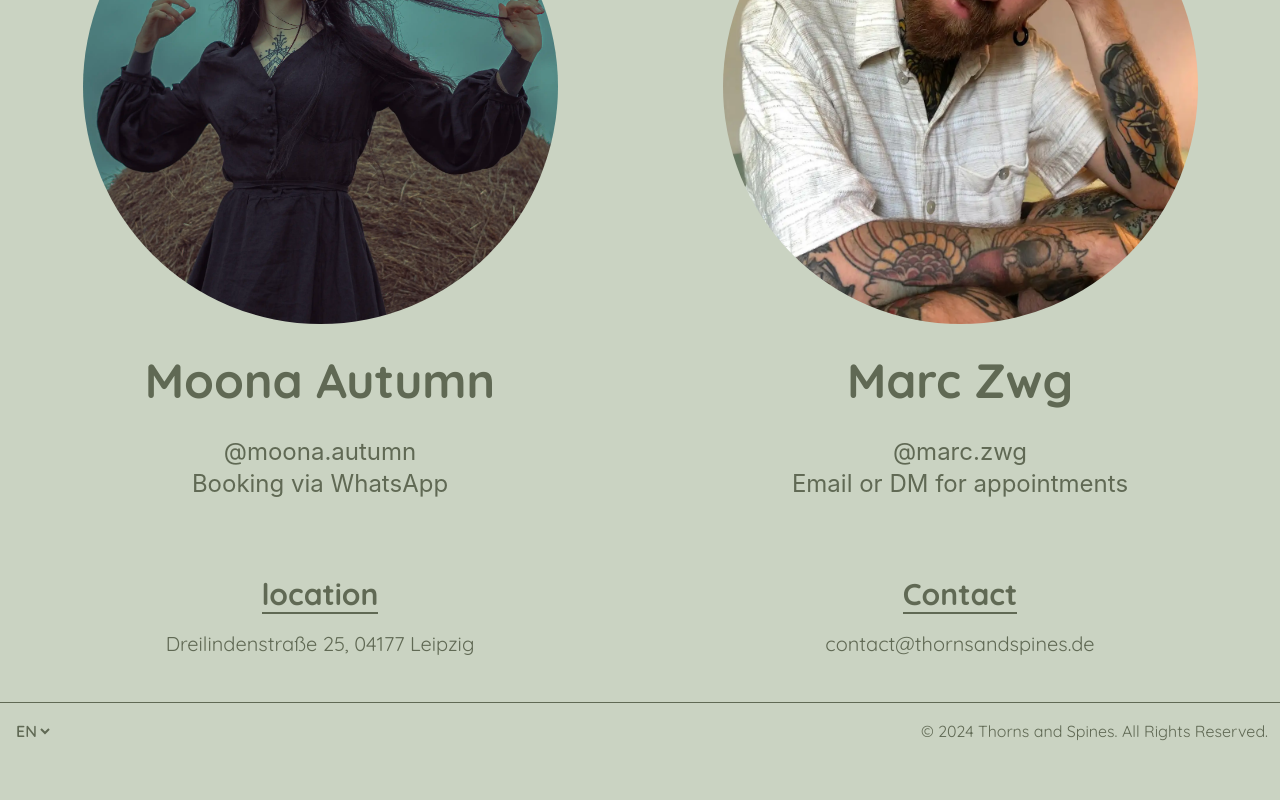
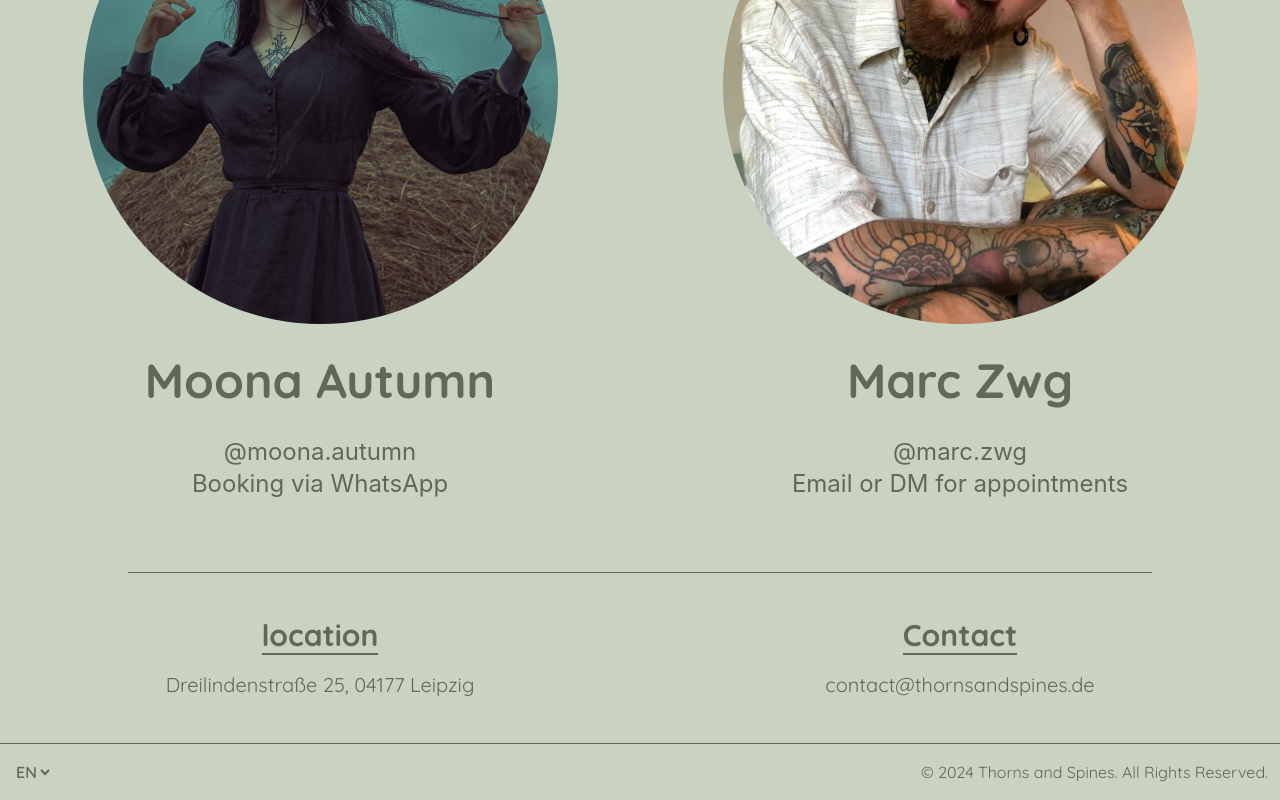
Before and after one commit to Cmbs86/Thorns-and-Spines-page, a React (Vite) app in the folder thorns-n-spines-project/: page /upcoming-guests in a window 1280 px wide. Shown: the part 2688-3488 px from the top of the page. Before the commit the page ends 3447 px from the top, so only its background shows below. Built offline with nearby package versions, Linux system fonts and the light colour scheme.

Commit message:
add Selector to upcoming Guests page & start maps contact page

```diff
--- a/thorns-n-spines-project/src/pages/UpcomingGuests.jsx
+++ b/thorns-n-spines-project/src/pages/UpcomingGuests.jsx
@@ -9,6 +9,7 @@ import mariatattoo from "../assets/images/maria.webp";
 import marczwg from "../assets/images/marc.webp";
 import sausageMan from "../assets/images/sausageman.webp";
 import ArtistCard from "../components/ArtistCard.jsx";
+import AnimatedSeparator from "../components/AnimatedSeparator.jsx";
 const UpcomingGuests = () => {
 
   const { t } = useTranslation();
@@ -103,6 +104,7 @@ const UpcomingGuests = () => {
             bookingText={"Email or DM for appointments"}
           />
         </div>
+        <AnimatedSeparator />
       </main>
     </>
 
```
Also changed, not shown: thorns-n-spines-project/src/pages/Contact.jsx (+9 -4 lines).
